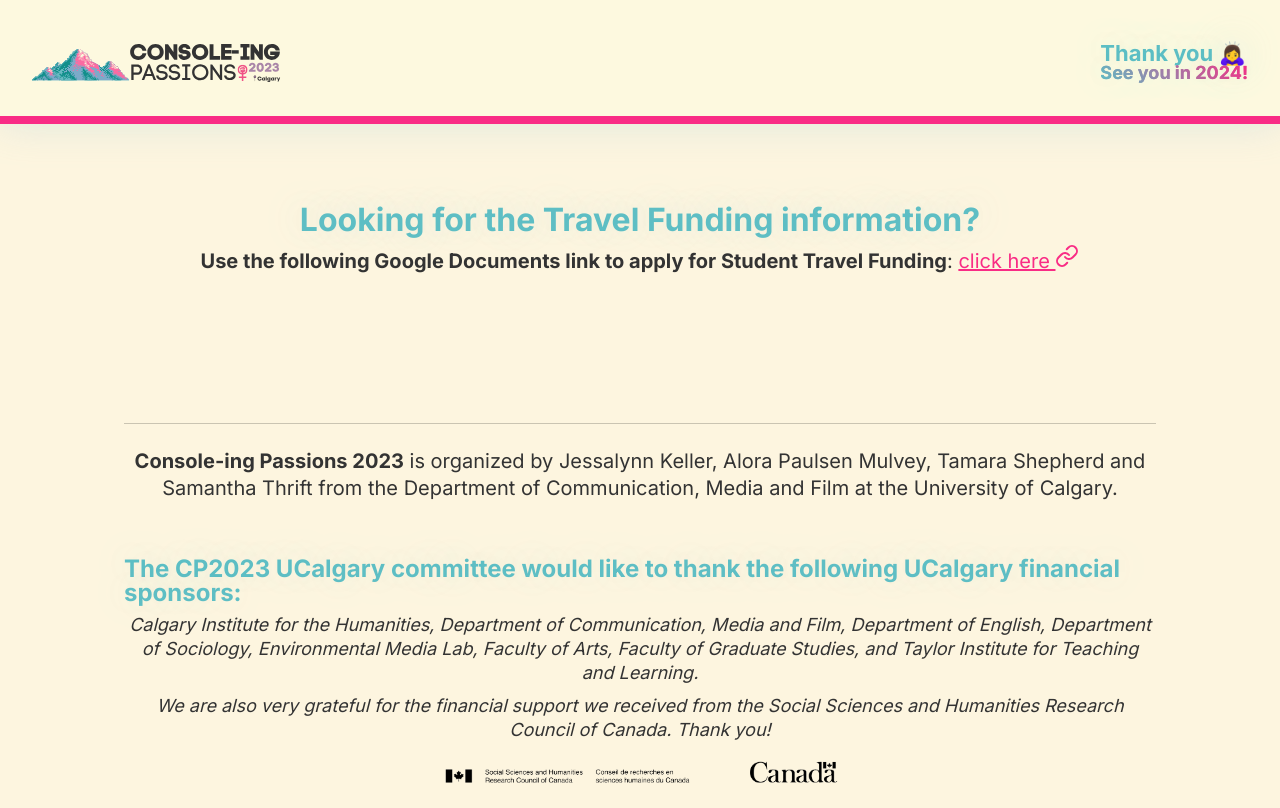
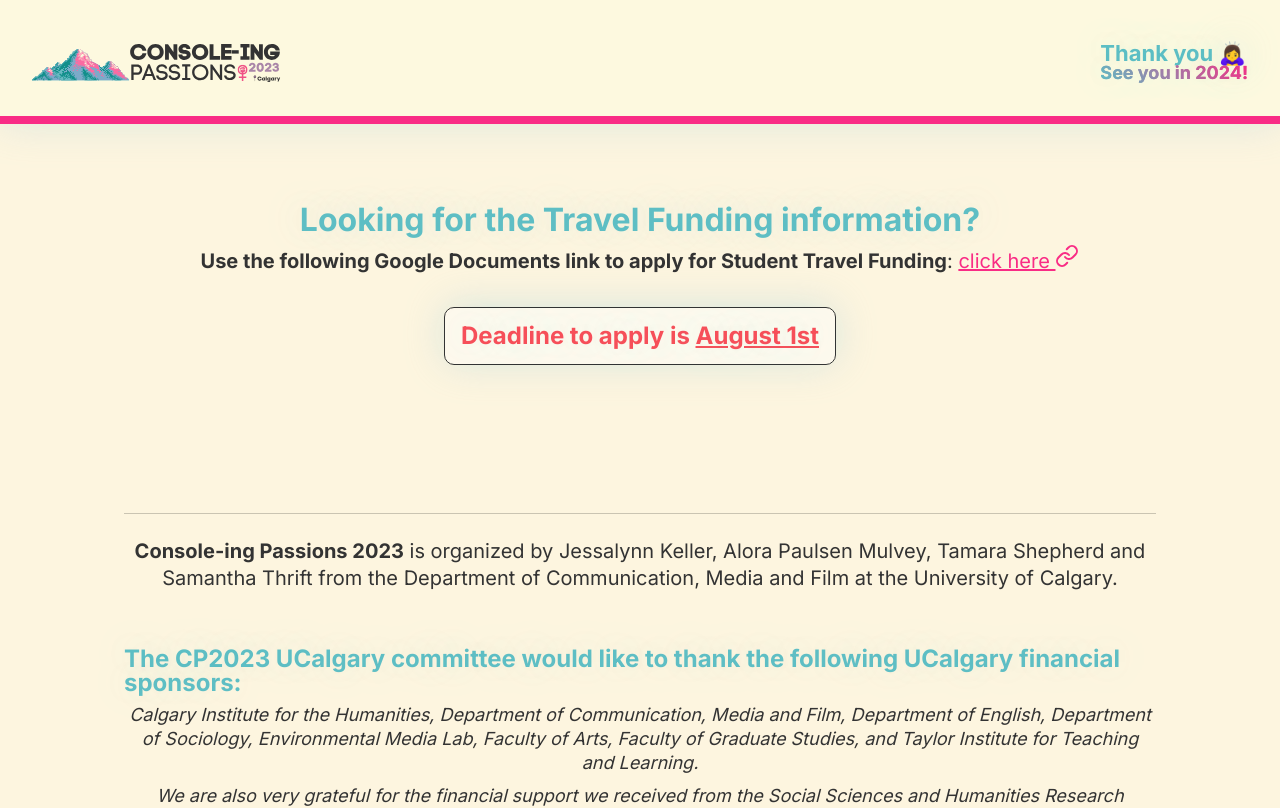
Before and after one commit to LMulvey/cp23, a Next.js app: page / in a window 1280 px wide. Shown: the top 808 px of the page. Built offline with nearby package versions, Linux system fonts and the light colour scheme; a web font is replaced by a local one.

Commit message:
fix: add deadline

```diff
--- a/src/pages/index.tsx
+++ b/src/pages/index.tsx
@@ -1,5 +1,5 @@
 import { Layout } from '@/components/Layout';
-import { Content, Heading } from '@/components/Typography';
+import { Content, Heading, HeadingMid } from '@/components/Typography';
 import { styled } from '@/stitches';
 import {
   commonAnimationVariants,
@@ -44,6 +44,21 @@
           click here <Link />
         </a>
       </Content>
+
+      <HeadingMid
+        css={{
+          color: '$pink1',
+          boxShadow: '$blue40',
+          textAlign: 'center',
+          margin: '$24 auto 0 auto',
+          padding: '$16',
+          background: 'rgba(255, 255, 255, 0.45)',
+          border: '$sizes$1 solid #333',
+          borderRadius: '$10',
+        }}
+      >
+        Deadline to apply is <u>August 1st</u>
+      </HeadingMid>
       <Divider
         css={{ marginTop: '$140' }}
         variants={dividerAnimationVariants}
--- a/src/stitches/shadows.ts
+++ b/src/stitches/shadows.ts
@@ -13,10 +13,4 @@
   blue20: '0 -2px 20px rgba(146, 200, 220, 0.32)',
   blue40: '0 -2px 40px rgba(146, 200, 220, 0.32)',
   blue100: '0px 8px 100px rgba(172, 168, 218, 0.5)',
-  heavy: '0 0 80px rgba(228, 232, 247, 0.4)',
-  navbarWWM: 'none',
-  onboardingPopup: '0 -2px 40px rgba(146, 200, 220, 0.32)',
-  pageActions: '0 0 24px rgba(169, 175, 200, 0.8)',
-  toast: ' 0 4px 14px rgba(0, 0, 0, 0.13)',
-  workWithMe: '0 24px 80px rgba(47, 89, 181, 0.1)',
 };
```
